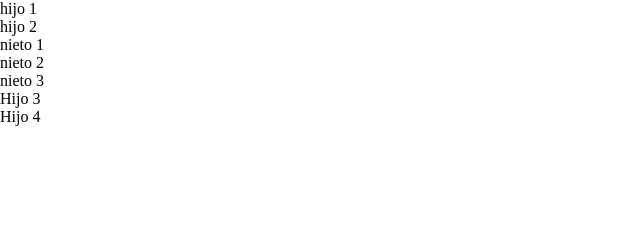
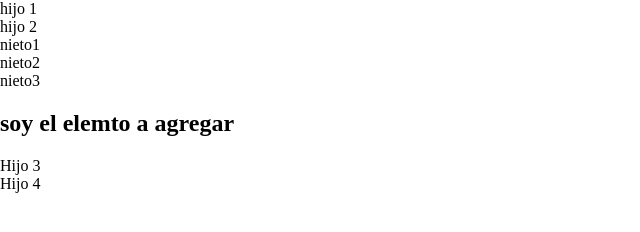
Before and after one commit to pedroalvaroccoyllocondori/CURSO_EDTEAM-javascripEnElNavegador, a plain HTML site: page index.html in a window 1280 px wide. Shown: the whole page, without its empty margins (0-640 px from the left). Drawn offline with Linux system fonts and the light colour scheme.

Commit message:
insertar dentro del arbol genealogico (ultimo commit es el arbol genealogico)

```diff
--- a/index.html
+++ b/index.html
@@ -11,9 +11,9 @@
 <div id="padres">
     <div class="hijo">hijo 1</div>
     <div class="hijo">hijo 2
-        <div class="nieto" id="nieto1">nieto 1</div>
-        <div class="nieto" id="nieto2">nieto 2</div>
-        <div class="nieto" id="nieto3">nieto 3</div>
+        <div class="nieto1" id="nieto1">nieto1</div>
+        <div class="nieto2" id="nieto2">nieto2</div>
+        <div class="nieto3" id="nieto3">nieto3</div>
 
     </div>
     <div class="hijo">Hijo 3</div>
--- a/script.js
+++ b/script.js
@@ -1,18 +1,15 @@
-const padres= document.getElementById('padres')
 
-const nieto= document.getElementById('nieto2')
+const padres = document.getElementById('padres')
+const hijos=Array.from(padres.children)
+const hijospapas=hijos.filter(hijos=>hijos.children.length>0)[0]
 
-///hijos
-console.log(padres.querySelectorAll('div'))
-console.log(padres.childNodes)
-console.log(padres.firstElementChild)
-console.log(padres.lastElementChild)
-console.log(padres.lastChild)
-console.log(padres.hasChildNodes())
-//hermanos
+const nietos=Array.from(hijospapas.children)
+const nieto3=hijos.filter(hijos=>hijos.textContent.trim()==='nieto3')[0]
 
-console.log(nieto.nextElementSibling)
-console.log(nieto.previousElementSibling)
 
-//padres
-console.log(nieto.parentElement.parentElement)//devuelve el elemto hijo
+
+const nuevoelemento= document.createElement('h2')
+nuevoelemento.textContent='soy el elemto a agregar'
+
+
+hijospapas.insertBefore(nuevoelemento,nieto3)
```
